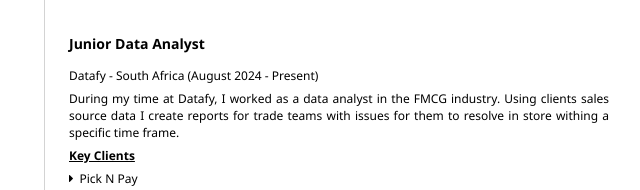
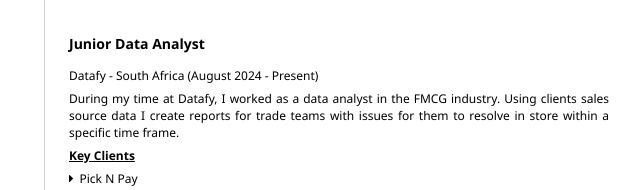
Before and after one commit to Lamuel-Cabaco/Resume, a plain HTML site: page index.html in a window 1280 px wide. Shown: the part 1325-1515 px from the top of the page, 499-1139 px from the left. Drawn offline with Linux system fonts and the light colour scheme.

Commit message:
Corrected Spelling error

```diff
--- a/index.html
+++ b/index.html
@@ -282,7 +282,7 @@
 				</p>
 				<p>
 					During my time at Datafy, I worked as a data analyst in the FMCG industry. Using clients sales source data I create reports for trade teams with
-					issues for them to resolve in store withing a specific time frame.
+					issues for them to resolve in store within a specific time frame.
 				</p>
 				<p><b><u>Key Clients</u></b></p>
 				<p><i class="fas fa-caret-right"></i>Pick N Pay</p>
```
